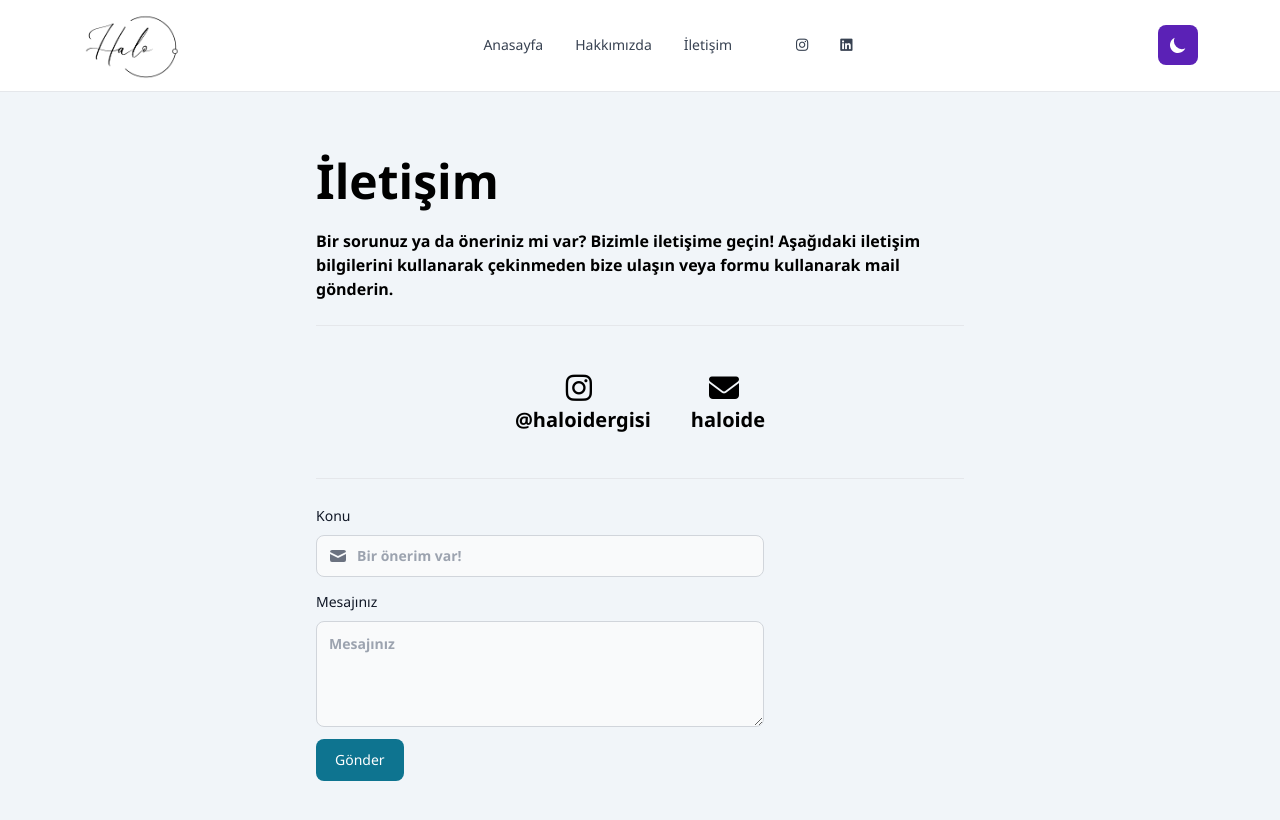
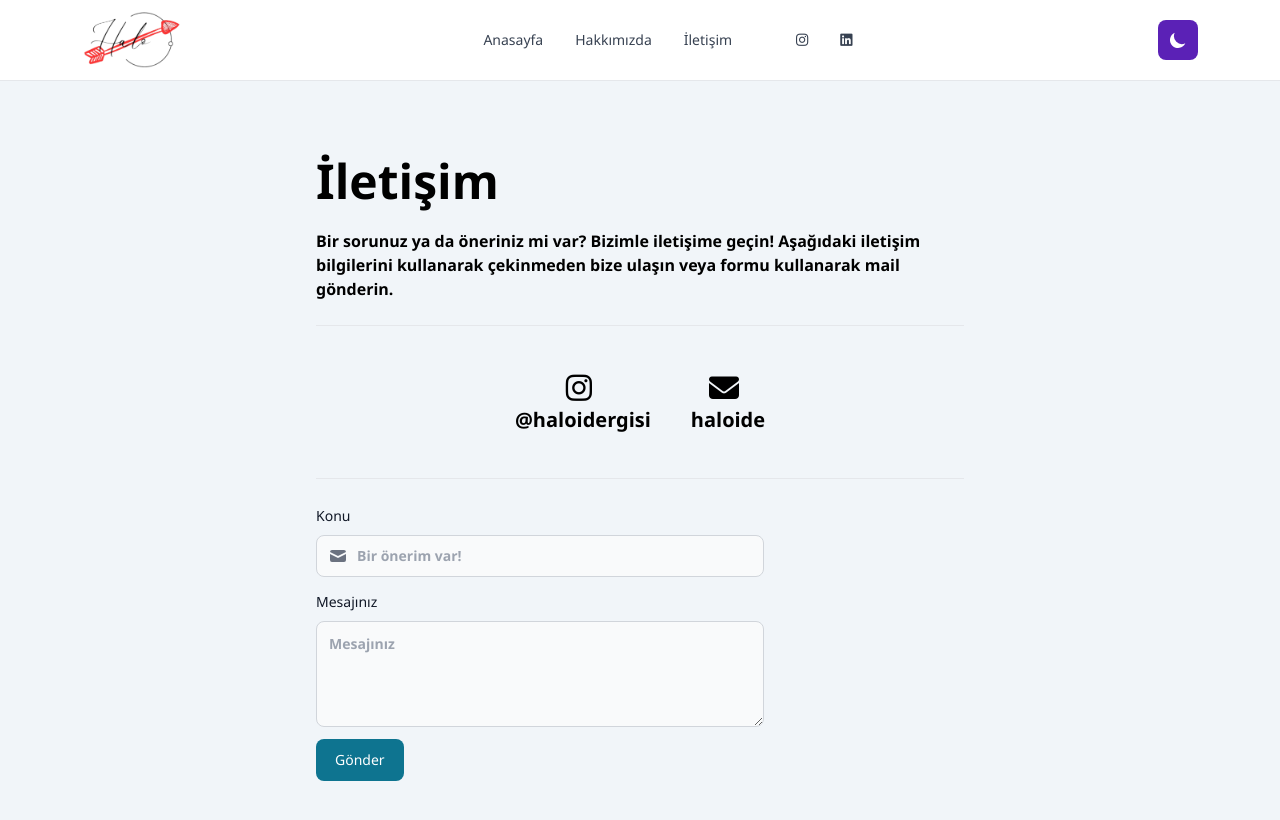
Before and after one commit to AydinTheFirst/halomagazine, a React (Vite) app in the folder client/: page /iletisim in a window 1280 px wide. Shown: the top 820 px of the page. Built offline with nearby package versions, Linux system fonts and the light colour scheme; no server answers.

Commit message:
Update Navbar logo and theme toggle

```diff
--- a/client/src/components/Navbar.tsx
+++ b/client/src/components/Navbar.tsx
@@ -2,8 +2,13 @@ import { DarkThemeToggle, Navbar } from "flowbite-react";
 import React, { useEffect, useState } from "react";
 import { Search } from "./Search";
 
+const defaults = {
+  dark: "/valentine-dark.png",
+  light: "/valentine-light.png",
+};
+
 export const NavbarComponent = () => {
-  const [logo, setLogo] = useState<string>("/dark.png");
+  const [logo, setLogo] = useState<string>(defaults.dark);
   const [isDarkTheme, setIsDarkTheme] = useState<boolean>(false);
 
   const setPadding = () => {
@@ -15,11 +20,11 @@ export const NavbarComponent = () => {
     setPadding();
     const html = document.querySelector("html");
     setIsDarkTheme(html?.classList.contains("dark") ?? false);
-    setLogo(html?.classList.contains("dark") ? "/dark.png" : "/light.png");
+    setLogo(html?.classList.contains("dark") ? defaults.dark : defaults.light);
 
     const handleThemeToggle = () => {
       setIsDarkTheme((prevTheme) => !prevTheme);
-      const newLogo = !isDarkTheme ? "/dark.png" : "/light.png";
+      const newLogo = !isDarkTheme ? defaults.dark : defaults.light;
       setLogo(newLogo);
     };
 
@@ -31,6 +36,8 @@ export const NavbarComponent = () => {
       document
         .getElementById("btn")
         ?.removeEventListener("click", handleThemeToggle);
+
+      document.body.style.paddingTop = "0px";
     };
   }, [isDarkTheme]);
 
```
Also changed, not shown: client/public/valentine-dark.png (added), client/public/valentine-light.png (added).
